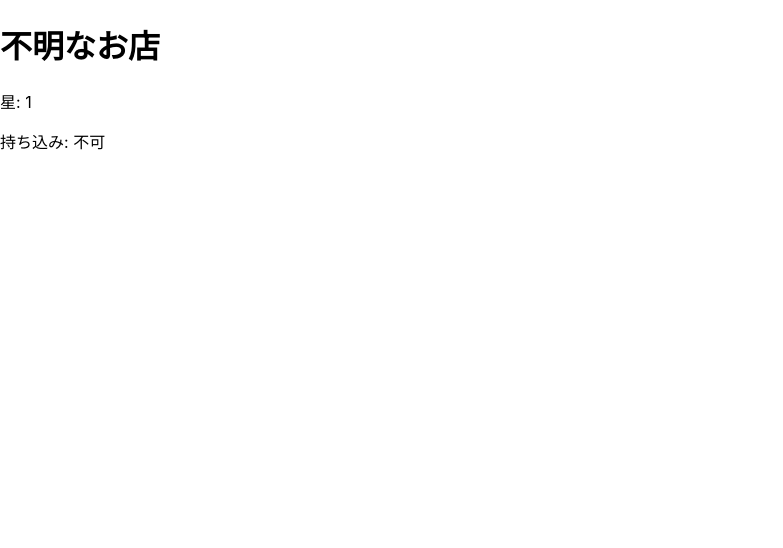
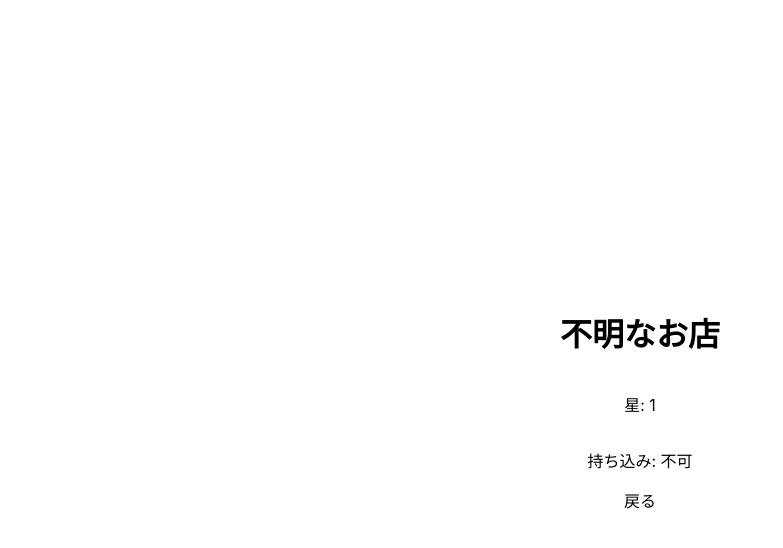
Before and after one commit to tatsuya-asami/next-sg-shop, a Next.js app: page /shops/1 in a window 1280 px wide. Shown: the top 548 px of the page, without its empty margins (0-783 px from the left). Built offline with nearby package versions, Linux system fonts and the light colour scheme.

Commit message:
Modify Layout

```diff
--- a/pages/shops/[name].tsx
+++ b/pages/shops/[name].tsx
@@ -1,12 +1,19 @@
+import Link from "next/link";
 import { getShopData, loadShops } from "../../data/getShopData";
 import { Shop } from "../../data/shops";
+import styles from "../../styles/Home.module.css";
 
 const Shop = ({ shopParams }: { shopParams: Shop }) => {
   return (
-    <div>
-      <h1>{shopParams.name}</h1>
-      <p>星: {shopParams.rank}</p>
-      <p>持ち込み: {shopParams.bringIn ? "可" : "不可"}</p>
+    <div className={styles.container}>
+      <main className={styles.main}>
+        <h1>{shopParams.name}</h1>
+        <p>星: {shopParams.rank}</p>
+        <p>持ち込み: {shopParams.bringIn ? "可" : "不可"}</p>
+        <Link href="/">
+          <a>戻る</a>
+        </Link>
+      </main>
     </div>
   );
 };
```
